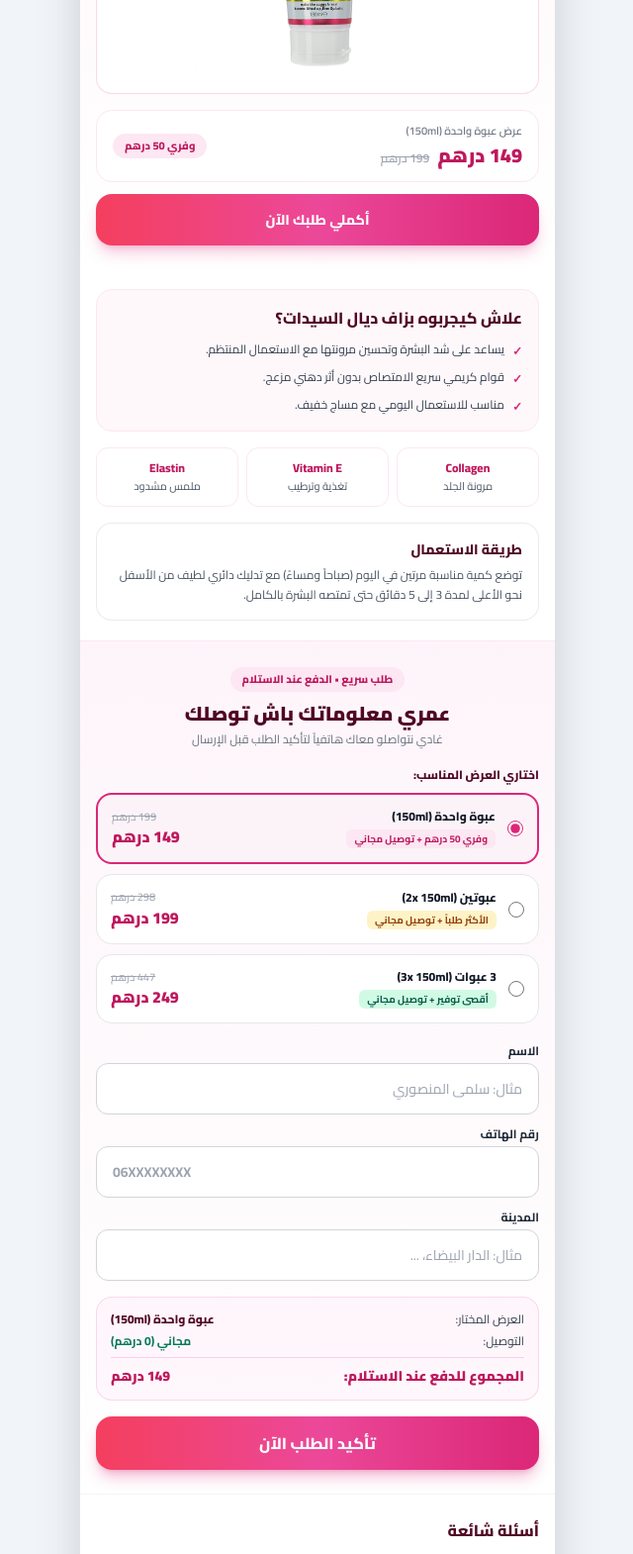
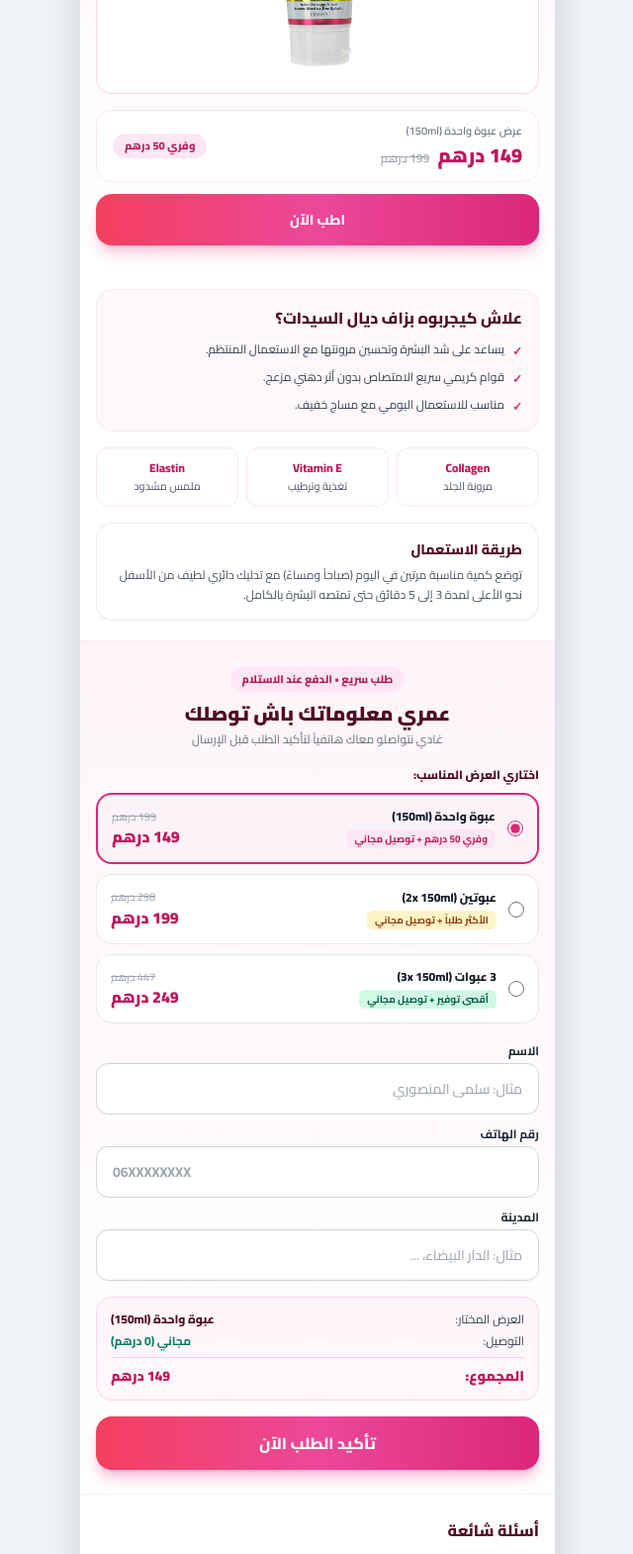
Before and after one commit to pink-store/liru, a plain HTML site: page index.html in a window 1280 px wide. Shown: the part 470-2040 px from the top of the page at 99% size, without its empty margins (319-959 px from the left). Drawn offline with nearby package versions, Linux system fonts and the light colour scheme.

Commit message:
Update index.html

```diff
--- a/index.html
+++ b/index.html
@@ -143,7 +143,7 @@
         href="#order-form"
         class="mt-3 flex min-h-[52px] w-full items-center justify-center rounded-2xl bg-gradient-to-l from-pink-600 via-pink-500 to-rose-500 px-5 py-3 text-sm font-extrabold text-white shadow-lg shadow-pink-600/25 transition active:scale-[0.99]"
       >
-        أكملي طلبك الآن
+        اطب الآن
       </a>
     </section>
 
@@ -333,7 +333,7 @@
             <span class="font-bold text-emerald-700">مجاني (0 درهم)</span>
           </div>
           <div class="mt-2 flex items-center justify-between border-t border-pink-200 pt-2 text-sm font-black text-pink-700">
-            <span>المجموع للدفع عند الاستلام:</span>
+            <span>المجموع:</span>
             <span id="summaryPrice">149 درهم</span>
           </div>
         </div>
@@ -601,7 +601,7 @@
         showError('وقع مشكل مؤقت في إرسال الطلب، عاودي المحاولة بعد قليل.');
       } finally {
         submitBtn.disabled = false;
-        submitBtn.textContent = 'تأكيد الطلب الآن';
+        submitBtn.textContent = 'تأكيد الطلب';
       }
     });
 
```
